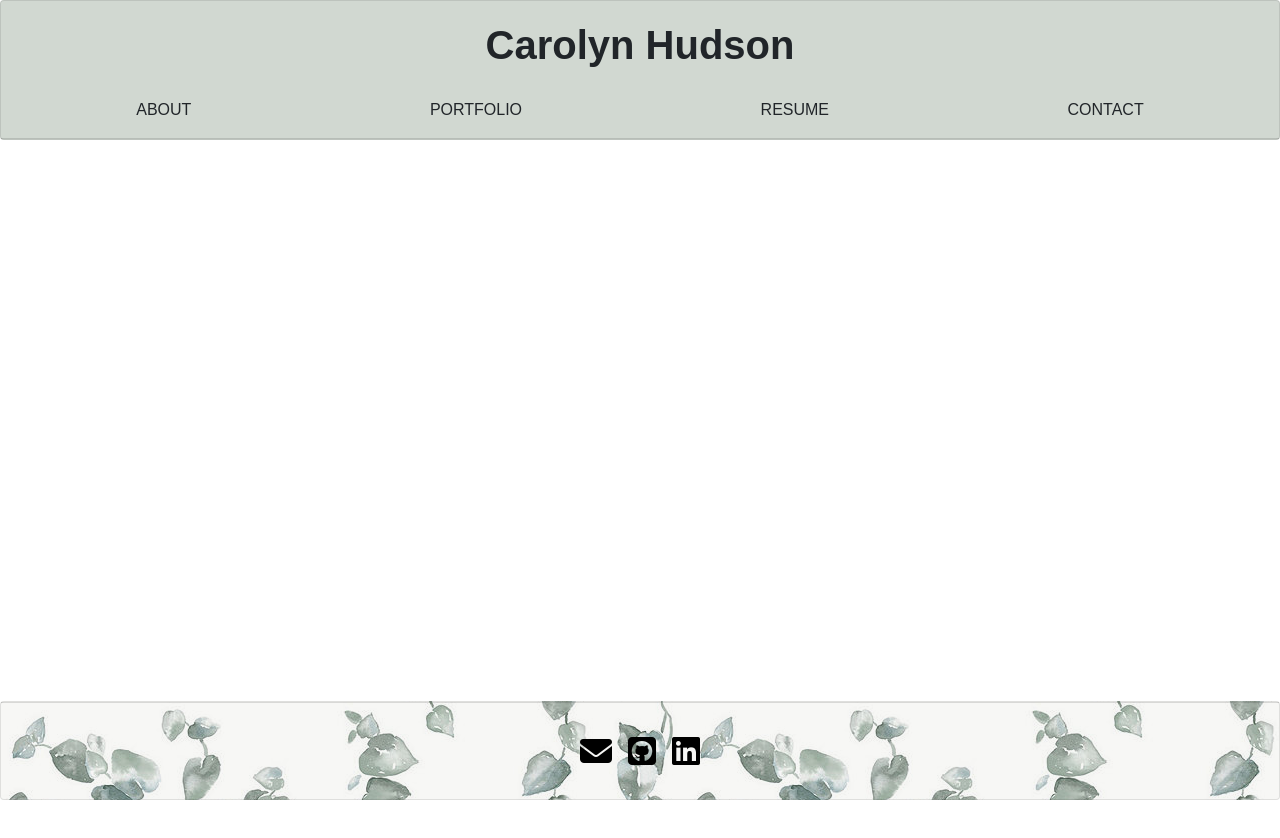
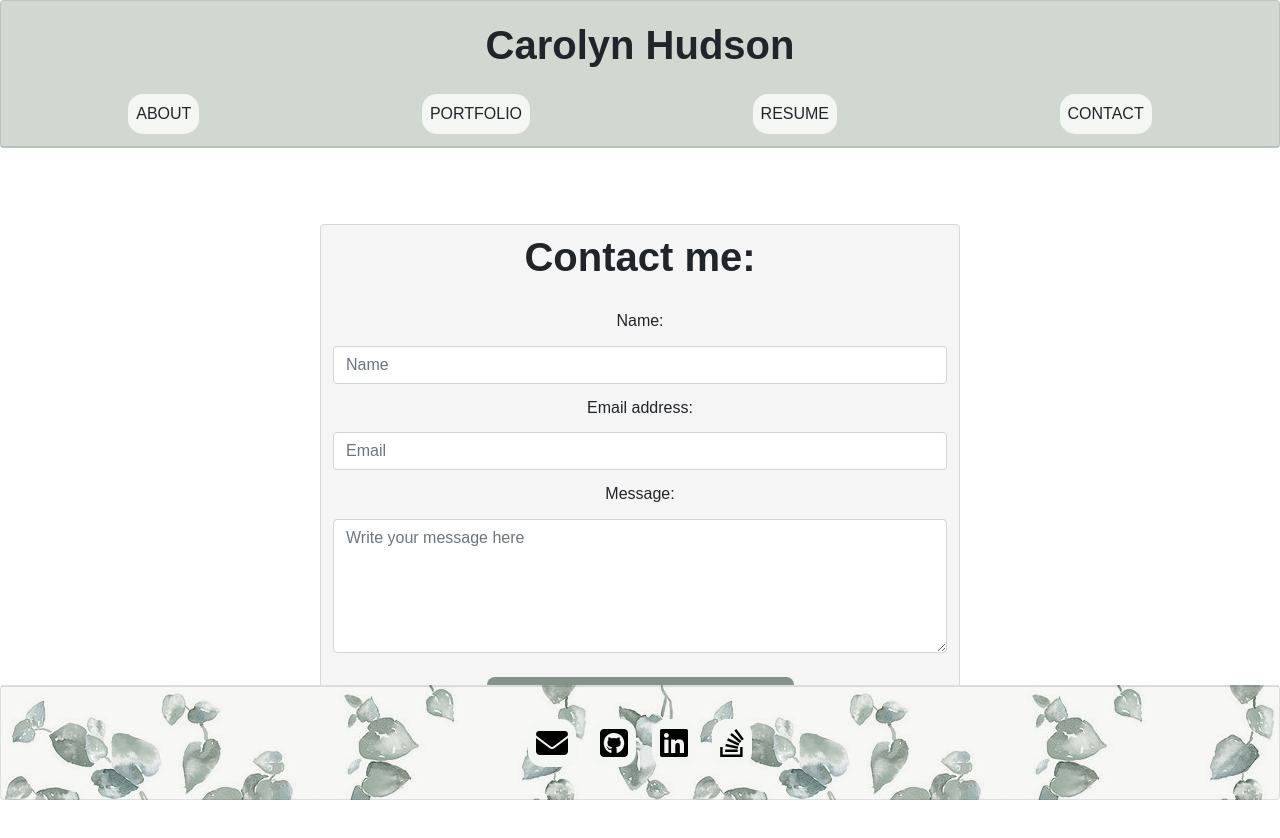
Before and after one commit to cghudson/portfolio-react, a React (Create React App) app: page /contact in a window 1280 px wide. Shown: the top 838 px of the page. Before the commit the page ends 800 px from the top, so only its background shows below. Built offline with nearby package versions, Linux system fonts and the light colour scheme.

Commit message:
add contact and resume component, more styling

```diff
--- a/src/components/about.js
+++ b/src/components/about.js
@@ -3,9 +3,9 @@ import profilePicture from "../images/profile-picture.jpg";
 
 function About() {
   return (
-    <div className='container'>
+    <div className="container about-page">
       <div className="about">
-        <h2>ABOUT ME</h2>
+        <h2 className="title">ABOUT ME</h2>
         <div className="about-info">
           <p>
             Hello, my name is Carolyn! I am currently a Certified Veterinary
@@ -14,7 +14,7 @@ function About() {
           </p>
         </div>
         <div className="profile p-3">
-          <img src={profilePicture} alt="Carolyn Hudson with her dog, Oliver" />
+          <img src={profilePicture} alt="Carolyn and her dog" />
         </div>
       </div>
     </div>
--- a/src/components/contact.js
+++ b/src/components/contact.js
@@ -1,9 +1,95 @@
-import React from 'react'
+// setup for file modeled after UW Coding Bootcamp Module 20
+
+import React, { useState } from "react";
+import { validateEmail } from "../utils/helpers";
+import { capitalizeFirstLetter } from "../utils/helpers";
 
 function Contact() {
-    return (
-        <div></div>
-    )
+  const [formState, setFormState] = useState({
+    name: "",
+    email: "",
+    message: "",
+  });
+
+  const { name, email, message } = formState;
+
+  const [errorMessage, setErrorMessage] = useState("");
+
+  const handleSubmit = (e) => {
+    e.preventDefault();
+    if (!errorMessage) {
+      setFormState({ [e.target.name]: e.target.value });
+      console.log("Form", formState);
+    }
+  };
+
+  const handleChange = (e) => {
+    if (e.target.name === "email") {
+      const isValid = validateEmail(e.target.value);
+      if (!isValid) {
+        setErrorMessage("Please provide a valid email address.");
+      } else {
+        setErrorMessage("");
+      }
+    } else {
+      if (!e.target.value.length) {
+        setErrorMessage(`${capitalizeFirstLetter(e.target.name)} is required.`);
+      } else {
+        setErrorMessage("");
+      }
+    }
+  };
+
+  return (
+    <section className="container card contact-me">
+      <h1 data-testid="h1tag" className="title p-2">
+        Contact me:
+      </h1>
+      <form id="contact-form" onSubmit={handleSubmit}>
+        <div className="form-group">
+          <label htmlFor="name">Name:</label>
+          <input
+            type="text"
+            name="name"
+            defaultValue={name}
+            placeholder="Name"
+            onBlur={handleChange}
+            className="form-control"
+          />
+        </div>
+        <div className="form-group">
+          <label htmlFor="email">Email address:</label>
+          <input
+            type="email"
+            name="email"
+            defaultValue={email}
+            placeholder="Email"
+            onBlur={handleChange}
+            className="form-control"
+          />
+        </div>
+        <div className="form-group">
+          <label htmlFor="message">Message:</label>
+          <textarea
+            name="message"
+            rows="5"
+            defaultValue={message}
+            placeholder="Write your message here"
+            onBlur={handleChange}
+            className="form-control"
+          />
+        </div>
+        {errorMessage && (
+          <div>
+            <p className="error-text">{errorMessage}</p>
+          </div>
+        )}
+        <button data-testid="button" type="submit" className="contact-btn">
+          Submit
+        </button>
+      </form>
+    </section>
+  );
 }
 
-export default Contact
+export default Contact;
--- a/src/components/footer.js
+++ b/src/components/footer.js
@@ -5,22 +5,27 @@ function Footer() {
     <footer className="card fixed-bottom">
       <div className="card-footer d-flex justify-content-center">
         <ul className="navbar m-2 p-2">
-          <li>
+          <li className="m-2">
             <a href="mailto:cghudson@uwalumni.com">
               <i className="fa-solid fa-envelope fa-2x p-2 nav-item"></i>
             </a>
           </li>
-          <li>
+          <li className="m-2">
             <a href="https://github.com/cghudson" target="_blank">
               <i className="fa-brands fa-github-square fa-2x p-2 nav-item"></i>
             </a>
           </li>
-          <li>
+          <li className="m-2">
             <a
               href="https://www.linkedin.com/in/carolyn-grace-hudson/"
               target="blank"
             >
               <i className="fa-brands fa-linkedin fa-2x p-2 nav-item"></i>
+            </a>
+          </li>
+          <li className="m-2">
+            <a href="https://stackoverflow.com/users/17782192/carolyn-hudson" target="_blank">
+              <i className="fa-brands fa-stack-overflow fa-2x p-2 nav-item"></i>
             </a>
           </li>
         </ul>
--- a/src/components/navigation.js
+++ b/src/components/navigation.js
@@ -6,22 +6,22 @@ function Navigation() {
     <Router>
       <div>
         <ul className="nav">
-          <li className="nav-item p-2">
+          <li className="nav-item p-2 m-1">
             <Link to="/about" className="text-decoration-none text-dark ">
               ABOUT
             </Link>
           </li>
-          <li className="nav-item p-2">
+          <li className="nav-item p-2 m-1">
             <Link to="/portfolio" className="text-decoration-none text-dark">
               PORTFOLIO
             </Link>
           </li>
-          <li className="nav-item p-2">
+          <li className="nav-item p-2 m-1">
             <Link to="/resume" className="text-decoration-none text-dark">
               RESUME
             </Link>
           </li>
-          <li className="nav-item p-2">
+          <li className="nav-item p-2 m-1">
             <Link to="/contact" className="text-decoration-none text-dark">
               CONTACT
             </Link>
--- a/src/components/portfolio.js
+++ b/src/components/portfolio.js
@@ -2,7 +2,7 @@ import React from "react";
 
 function Portfolio() {
   return (
-    <div className="container">
+    <div className="container project-page">
       <aside>
         <h2 className="title">PROJECTS</h2>
       </aside>
--- a/src/components/resume.js
+++ b/src/components/resume.js
@@ -1,9 +1,26 @@
-import React from 'react'
+import React from "react";
+import pdf from "../images/HudsonCarolynResume.pdf";
 
 function Resume() {
-    return (
-        <div></div>
-    )
+  return (
+    <div className="container resume-page">
+      <div className="card p-4 resume-text">
+        <h5>I am proficient in the following technologies:</h5>
+        <p className='card p-4'>
+          HTML, CSS, Git, Responsive Design, JavaScript, Bootstrap, jQuery,
+          AJAX, Node.js, Express.js, SQL, Sequelize, NoSQL, MongoDB, Mongoose,
+          React
+        </p>
+        <div>
+          <button className="resume-btn">
+            <a href={pdf} download>
+              Download Resume
+            </a>
+          </button>
+        </div>
+      </div>
+    </div>
+  );
 }
 
-export default Resume
+export default Resume;
--- a/src/style.css
+++ b/src/style.css
@@ -53,6 +53,9 @@ button {
 .name {
   font-weight: bolder;
   padding: 1%;
+  display: flex;
+  justify-content: center;
+  position: relative;
 }
 /* end header style */
 
@@ -62,21 +65,37 @@ button {
   justify-content: space-around;
 }
 
+ul li {
+  background:  #f4f6f4;
+  border-radius: 15px;
+}
+
 li:hover {
   font-weight: bold;
 }
 /* end navigation style */
 
 /* about style */
+.about-page {
+  margin-top: 5%;
+}
+
 .about {
   text-align: center;
 }
+
 .about-info {
   text-align: center;
+  padding: 0 10% 0 10%;
 }
 /* end about style */
 
 /* project style */
+.project-page {
+  margin-top: 3%;
+  margin-bottom: 2%;
+}
+
 .work {
   display: flex;
   flex-wrap: wrap;
@@ -92,6 +111,7 @@ li:hover {
 
 .title {
   text-align: center;
+  font-weight: bold;
 }
 
 .project {
@@ -106,7 +126,6 @@ li:hover {
   border: 4px solid var(--secondary-color);
   border-radius: 10px;
   position: relative;
-  /* background-color:#425738; */
   background-image: linear-gradient(
     to bottom right,
     var(--primary-color),
@@ -128,12 +147,10 @@ li:hover {
 }
 
 .project-title {
-  /* font-size: 2.0vw; */
   font-size: 30px;
 }
 
 .project-info {
-  /* font-size: 1.0vw; */
   font-size: 15px;
 }
 
@@ -219,6 +236,45 @@ li:hover {
 }
 /* end project style */
 
+/* contact style */
+.contact-me {
+  max-width: 50%;
+  margin-top: 5%;
+  margin-bottom: 5%;
+  display: flex;
+  justify-content: center;
+  text-align: center;
+  background-color: rgba(128, 128, 128, 0.084);
+}
+
+label {
+  padding: 2%;
+}
+
+.contact-btn {
+  margin: 4%;
+  width: 50%;
+}
+/* end contact style */
+
+/* resume style */
+.resume-page {
+    display: flex;
+    text-align: center;
+    width: 60%;
+    padding: 2%;
+}
+
+.resume-text {
+    background-color: rgba(128, 128, 128, 0.084);
+}
+
+.resume-btn a {
+    text-decoration: none;
+    color: white;
+}
+/* end resume style */
+
 /* footer style */
 footer {
   background-image: url(./images/leaf-banner.jpg);
@@ -246,6 +302,10 @@ a:hover {
   .project-info {
     font-size: 1.5vw;
   }
+
+  .contact-me {
+    width: 85%;
+  }
 }
 
 @media (max-width: 767px) {
@@ -257,41 +317,9 @@ a:hover {
     font-size: 1.9vw;
   }
 
-  /* .banner {
-        width: 70%;
-      } */
-
-  /* header {
-      display: flex;
-      flex-direction: column;
-    } */
-
-  /* #about {
-      text-align: right;
-    } */
-
-  /* .about {
-      display: inline-block;
-    } */
-
-  /* .profile-image {
-      float: left;
-    }
-   */
-  /* .work {
-      display: inline-block;
-    } */
-
-  /* .project {
-      display: flex;
-      max-width: 90%;
-      display: inline-block;
-    }
-   */
-  /* .contact {
-      display: flex;
-      flex-direction: column;
-    } */
+  .contact-me {
+    width: 90%;
+  }
 }
 
 @media (max-width: 575px) {
@@ -303,20 +331,8 @@ a:hover {
     font-size: 2.2vw;
   }
 
-  /* .banner {
-        width: 70%;
-      } */
-
-  /* .about {
-      display: inline-block;
-    } */
-
-  /* .profile-image {
-      float: left;
-    } */
-
-  /* .project {
-      max-width: 90%;
-    } */
+  .contact-me {
+    width: 95%;
+  }
 }
 /* end media queries */
--- /dev/null
+++ b/src/utils/helpers.js
@@ -0,0 +1,9 @@
+export function validateEmail(email) {
+  var regex =
+    /^[a-zA-Z0-9.!#$%&'*+/=?^_`{|}~-]+@[a-zA-Z0-9-]+(?:\.[a-zA-Z0-9-]+)*$/;
+  return regex.test(String(email).toLowerCase());
+}
+
+export function capitalizeFirstLetter(string) {
+  return string.charAt(0).toUpperCase() + string.slice(1);
+}
```
Also changed, not shown: public/manifest.json, 1 other file (tests, documents, lock files or other folders).
